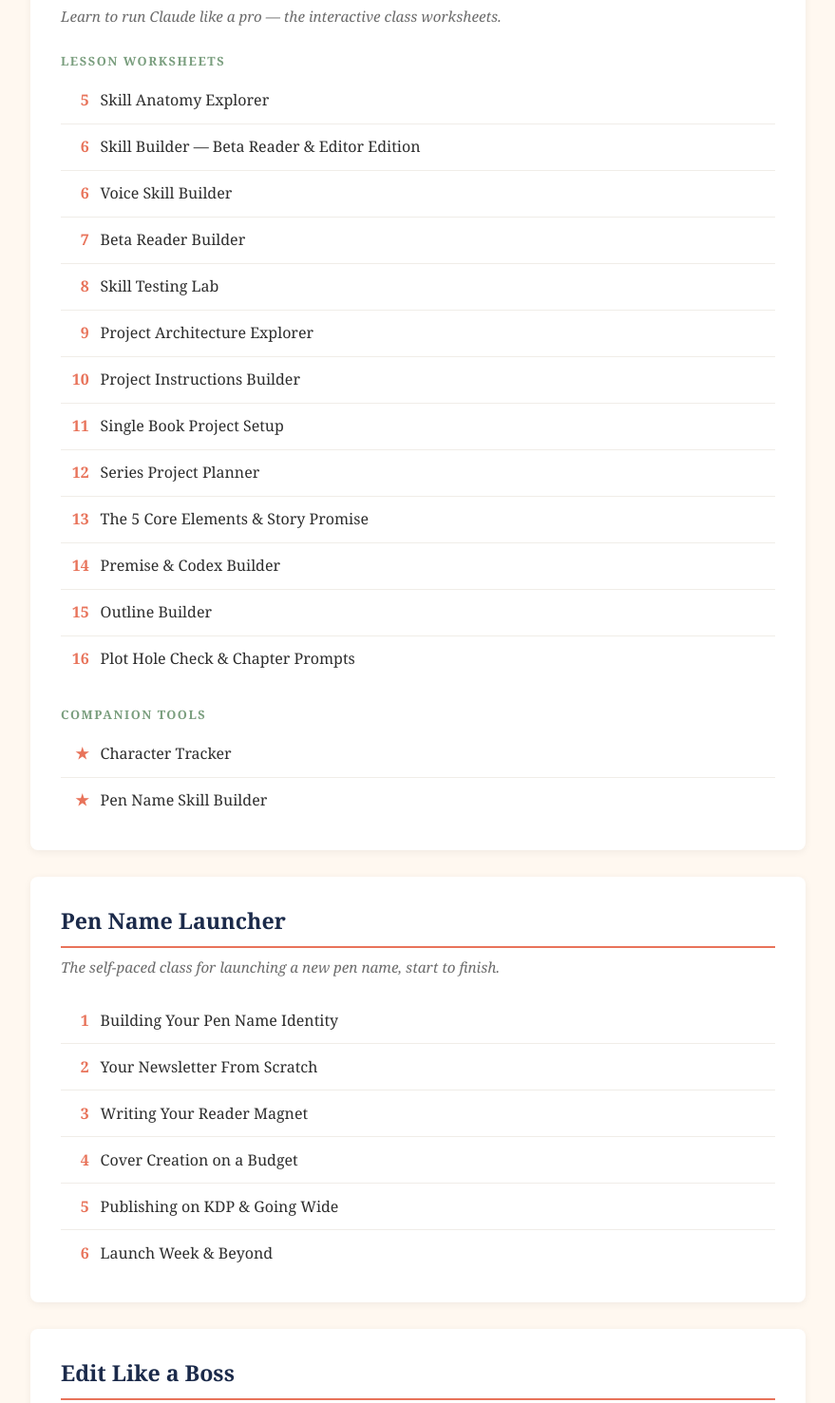
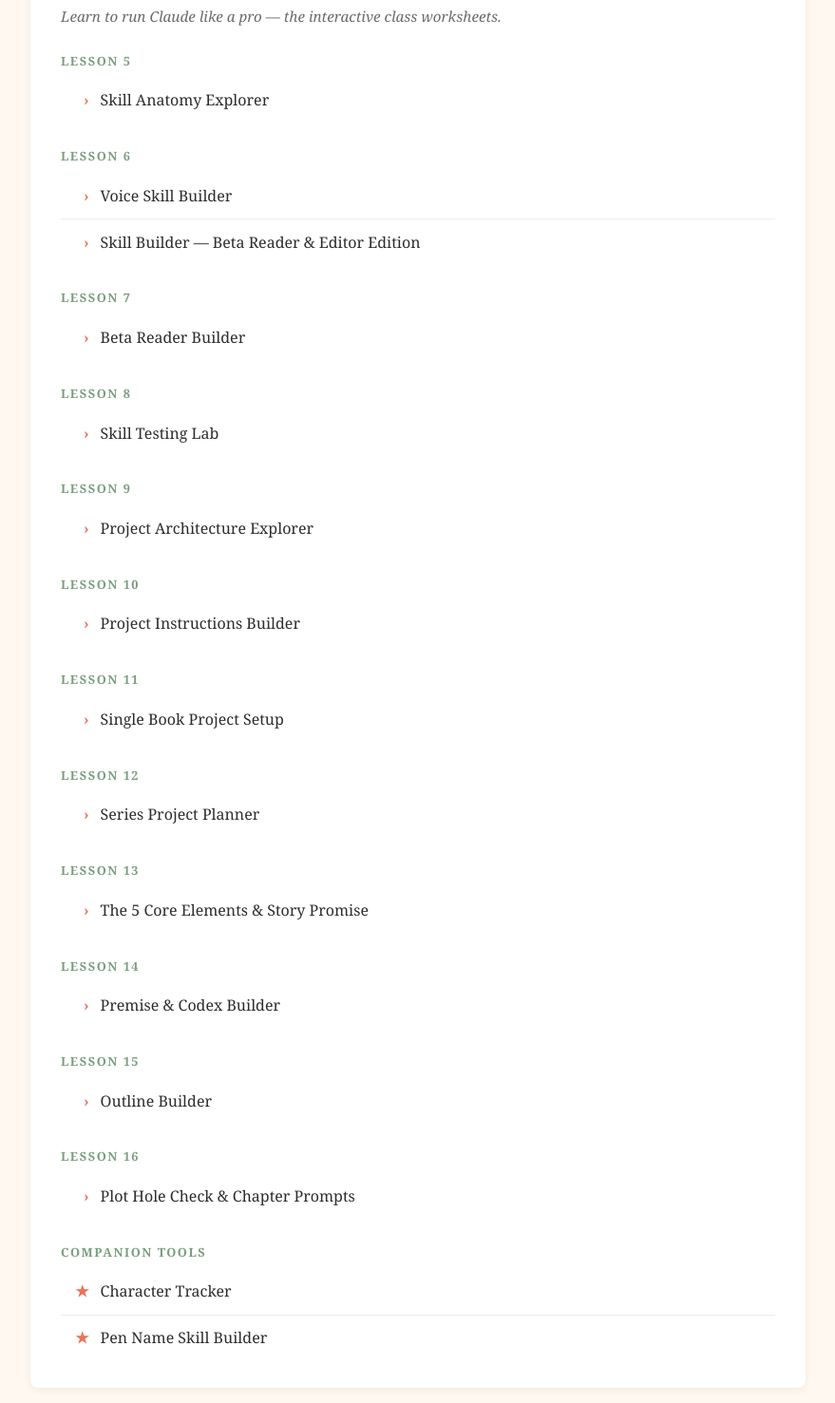
Before and after one commit to CPH-Jessica/tip-marketing-worksheets, a plain HTML site: page index.html in a window 1280 px wide. Shown: the part 501-1978 px from the top of the page at 95% size, without its empty margins (200-1079 px from the left). Drawn offline with Linux system fonts and the light colour scheme.

Commit message:
Tidy Foundations: split worksheets into per-lesson sub-headers (Lesson 5-16), fixing the duplicate-6 / gap numbering

```diff
--- a/index.html
+++ b/index.html
@@ -140,22 +140,66 @@ ol.lessons, ul.lessons { list-style: none; }
     <h2>Foundations of Claude</h2>
     <p class="section-note">Learn to run Claude like a pro — the interactive class worksheets.</p>
 
-    <div class="part-label">Lesson Worksheets</div>
-    <ol class="lessons">
-      <li><a href="https://cph-jessica.github.io/tip-tools/worksheets/lesson-5-skill-anatomy-explorer.html"><span class="num">5</span><span class="title">Skill Anatomy Explorer</span></a></li>
-      <li><a href="https://cph-jessica.github.io/tip-tools/lesson-6-skill-loading/skill-builder.html"><span class="num">6</span><span class="title">Skill Builder — Beta Reader &amp; Editor Edition</span></a></li>
-      <li><a href="foundations/lesson-6-voice-skill-builder.html"><span class="num">6</span><span class="title">Voice Skill Builder</span></a></li>
-      <li><a href="foundations/lesson-7-beta-reader-builder.html"><span class="num">7</span><span class="title">Beta Reader Builder</span></a></li>
-      <li><a href="foundations/lesson-8-skill-testing-lab.html"><span class="num">8</span><span class="title">Skill Testing Lab</span></a></li>
-      <li><a href="https://cph-jessica.github.io/tip-tools/lesson-9-project-architecture-explorer.html"><span class="num">9</span><span class="title">Project Architecture Explorer</span></a></li>
-      <li><a href="https://cph-jessica.github.io/tip-tools/lesson-10-project-instructions-builder.html"><span class="num">10</span><span class="title">Project Instructions Builder</span></a></li>
-      <li><a href="https://cph-jessica.github.io/tip-tools/lesson-11-single-book-project-setup.html"><span class="num">11</span><span class="title">Single Book Project Setup</span></a></li>
-      <li><a href="https://cph-jessica.github.io/tip-tools/lesson-12-series-project-planner.html"><span class="num">12</span><span class="title">Series Project Planner</span></a></li>
-      <li><a href="https://cph-jessica.github.io/tip-tools/lesson-13-five-core-elements.html"><span class="num">13</span><span class="title">The 5 Core Elements &amp; Story Promise</span></a></li>
-      <li><a href="https://cph-jessica.github.io/tip-tools/lesson-14-premise-and-codex.html"><span class="num">14</span><span class="title">Premise &amp; Codex Builder</span></a></li>
-      <li><a href="https://cph-jessica.github.io/tip-tools/lesson-15-outline-builder.html"><span class="num">15</span><span class="title">Outline Builder</span></a></li>
-      <li><a href="https://cph-jessica.github.io/tip-tools/lesson-16-plot-hole-and-chapter-prompts.html"><span class="num">16</span><span class="title">Plot Hole Check &amp; Chapter Prompts</span></a></li>
-    </ol>
+    <div class="part-label">Lesson 5</div>
+    <ul class="lessons">
+      <li><a href="https://cph-jessica.github.io/tip-tools/worksheets/lesson-5-skill-anatomy-explorer.html"><span class="num">›</span><span class="title">Skill Anatomy Explorer</span></a></li>
+    </ul>
+
+    <div class="part-label">Lesson 6</div>
+    <ul class="lessons">
+      <li><a href="foundations/lesson-6-voice-skill-builder.html"><span class="num">›</span><span class="title">Voice Skill Builder</span></a></li>
+      <li><a href="https://cph-jessica.github.io/tip-tools/lesson-6-skill-loading/skill-builder.html"><span class="num">›</span><span class="title">Skill Builder — Beta Reader &amp; Editor Edition</span></a></li>
+    </ul>
+
+    <div class="part-label">Lesson 7</div>
+    <ul class="lessons">
+      <li><a href="foundations/lesson-7-beta-reader-builder.html"><span class="num">›</span><span class="title">Beta Reader Builder</span></a></li>
+    </ul>
+
+    <div class="part-label">Lesson 8</div>
+    <ul class="lessons">
+      <li><a href="foundations/lesson-8-skill-testing-lab.html"><span class="num">›</span><span class="title">Skill Testing Lab</span></a></li>
+    </ul>
+
+    <div class="part-label">Lesson 9</div>
+    <ul class="lessons">
+      <li><a href="https://cph-jessica.github.io/tip-tools/lesson-9-project-architecture-explorer.html"><span class="num">›</span><span class="title">Project Architecture Explorer</span></a></li>
+    </ul>
+
+    <div class="part-label">Lesson 10</div>
+    <ul class="lessons">
+      <li><a href="https://cph-jessica.github.io/tip-tools/lesson-10-project-instructions-builder.html"><span class="num">›</span><span class="title">Project Instructions Builder</span></a></li>
+    </ul>
+
+    <div class="part-label">Lesson 11</div>
+    <ul class="lessons">
+      <li><a href="https://cph-jessica.github.io/tip-tools/lesson-11-single-book-project-setup.html"><span class="num">›</span><span class="title">Single Book Project Setup</span></a></li>
+    </ul>
+
+    <div class="part-label">Lesson 12</div>
+    <ul class="lessons">
+      <li><a href="https://cph-jessica.github.io/tip-tools/lesson-12-series-project-planner.html"><span class="num">›</span><span class="title">Series Project Planner</span></a></li>
+    </ul>
+
+    <div class="part-label">Lesson 13</div>
+    <ul class="lessons">
+      <li><a href="https://cph-jessica.github.io/tip-tools/lesson-13-five-core-elements.html"><span class="num">›</span><span class="title">The 5 Core Elements &amp; Story Promise</span></a></li>
+    </ul>
+
+    <div class="part-label">Lesson 14</div>
+    <ul class="lessons">
+      <li><a href="https://cph-jessica.github.io/tip-tools/lesson-14-premise-and-codex.html"><span class="num">›</span><span class="title">Premise &amp; Codex Builder</span></a></li>
+    </ul>
+
+    <div class="part-label">Lesson 15</div>
+    <ul class="lessons">
+      <li><a href="https://cph-jessica.github.io/tip-tools/lesson-15-outline-builder.html"><span class="num">›</span><span class="title">Outline Builder</span></a></li>
+    </ul>
+
+    <div class="part-label">Lesson 16</div>
+    <ul class="lessons">
+      <li><a href="https://cph-jessica.github.io/tip-tools/lesson-16-plot-hole-and-chapter-prompts.html"><span class="num">›</span><span class="title">Plot Hole Check &amp; Chapter Prompts</span></a></li>
+    </ul>
 
     <div class="part-label">Companion Tools</div>
     <ul class="lessons">
```
